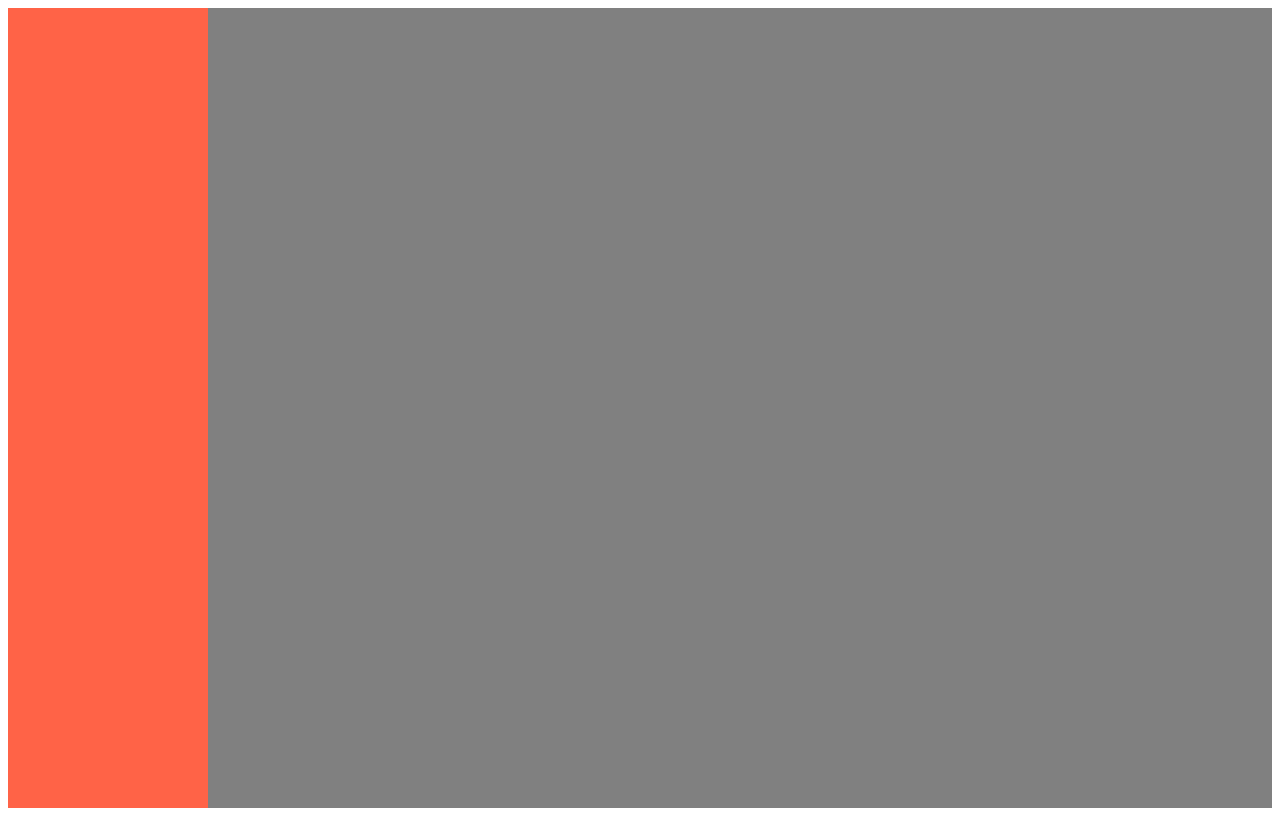
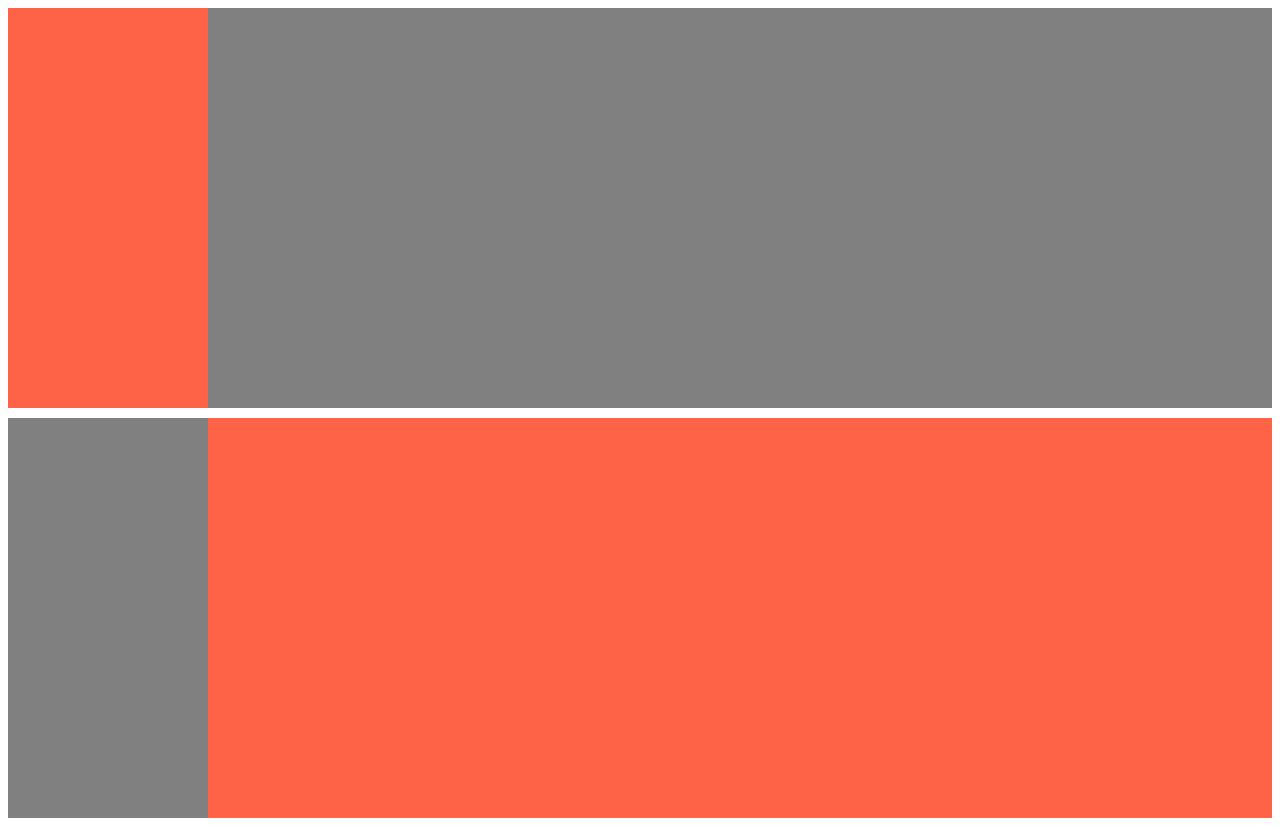
Before and after one commit to DingkeXue/CSS, a plain HTML site: page 两栏布局/index.html in a window 1280 px wide. Drawn offline with Linux system fonts and the light colour scheme.

Commit message:
左边固定右边自适应布局

```diff
--- a/两栏布局/index.html
+++ b/两栏布局/index.html
@@ -13,5 +13,11 @@
     <div class="left"></div>
     <div class="right"></div>
 </div>
+
+<div class="wrapper">
+    <div class="left"></div>
+    <div class="right"></div>
+</div>
+
 </body>
 </html>
--- a/两栏布局/main.css
+++ b/两栏布局/main.css
@@ -5,12 +5,12 @@
 */
 .container {
     width: 100%;
-    height: 100vh;
+    height: 50vh;
 }
 
 .container .left {
     background: tomato;
-    height: 100vh;
+    height: 100%;
     width: 200px;
     float: left;
 }
@@ -18,5 +18,23 @@
 .container .right {
     background: gray;
     width: 100%;
-    height: 100vh;
+    height: 100%;
 }
+
+/*============= flex ============*/
+.wrapper {
+    height: 50vh;
+    margin-top: 10px;
+    width: 100%;
+    display: flex;
+}
+
+.wrapper .left {
+    flex: 0 0 200px;
+    background: gray;
+}
+
+.wrapper .right {
+    flex: 1;
+    background: tomato;
+}
```
